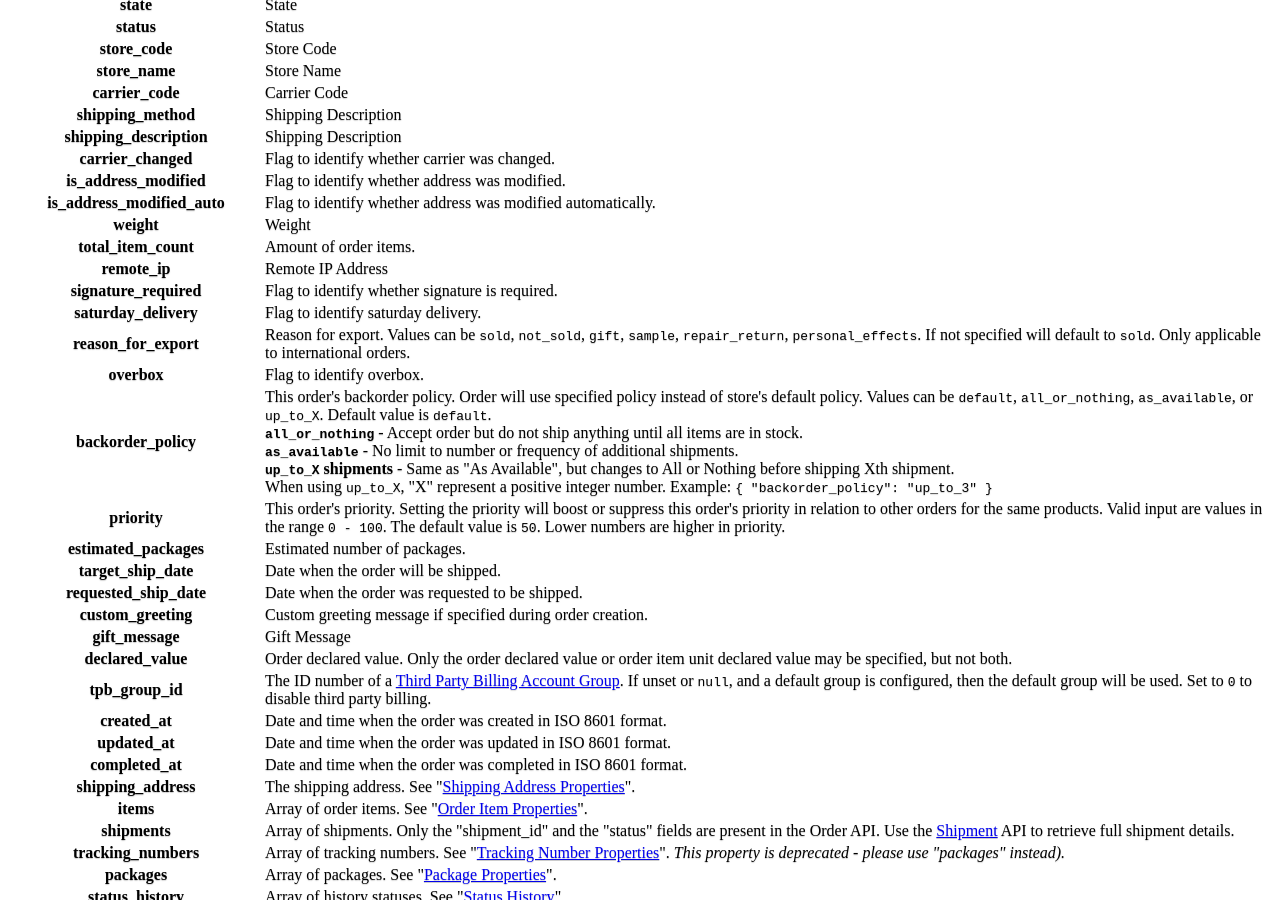
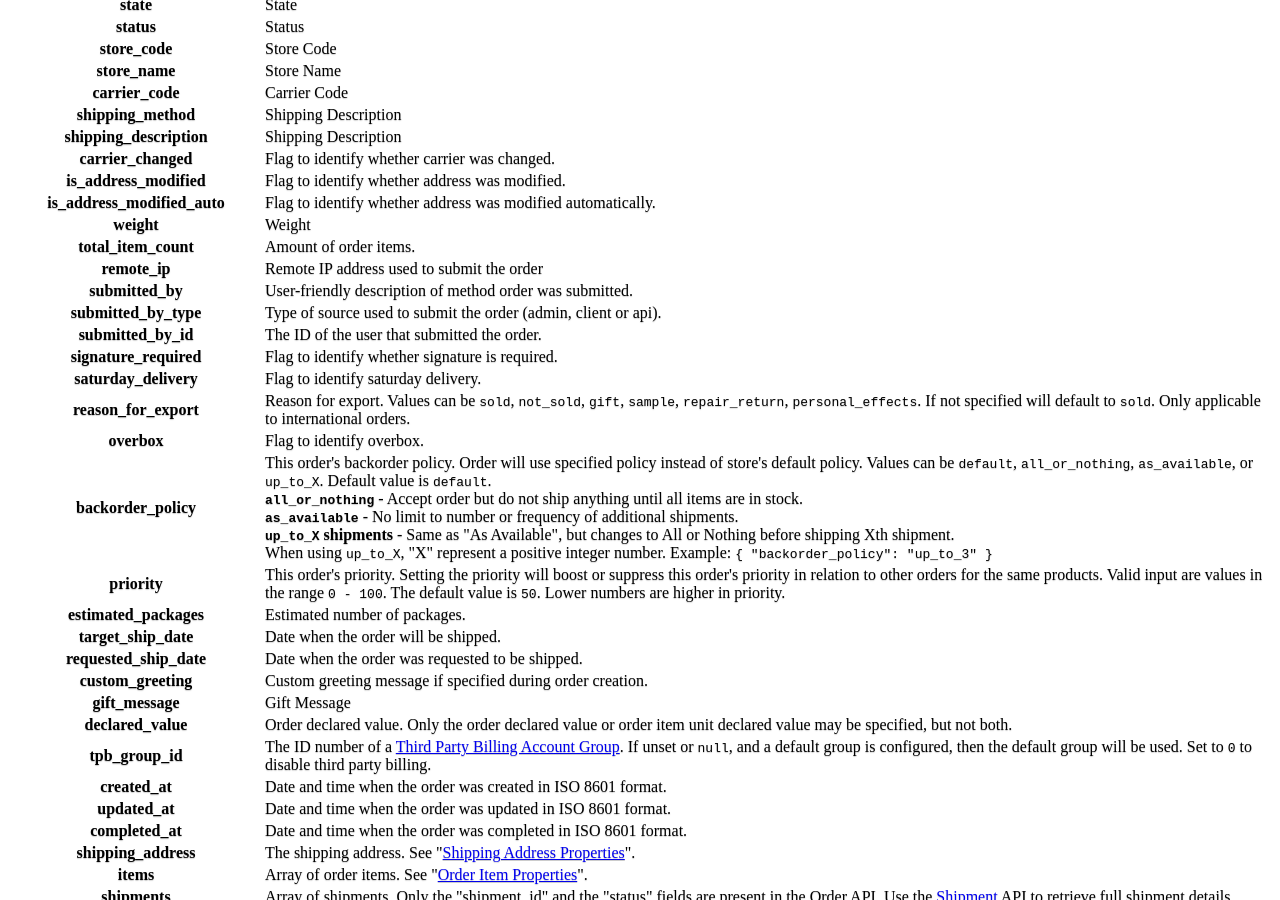
Before and after one commit to ShipStream/shipstream.github.io, a Jekyll site: the page built from _posts/2014-07-25-order.md, in a window 1280 px wide and 900 px high, scrolled down 13932 px. Built offline with Jekyll 4.4.1, drawn with Linux system fonts in a browser that asks for light colours; a style sheet for code colours, icons or effects is not loaded.

Commit message:
Add documentation for submitted_by_* fields.

```diff
--- a/_posts/2014-07-25-order.md
+++ b/_posts/2014-07-25-order.md
@@ -964,7 +964,19 @@ Attempt to cancel all items on an order:
     </tr>
     <tr>
         <th>remote_ip</th>
-        <td>Remote IP Address</td>
+        <td>Remote IP address used to submit the order</td>
+    </tr>
+    <tr>
+        <th>submitted_by</th>
+        <td>User-friendly description of method order was submitted.</td>
+    </tr>
+    <tr>
+        <th>submitted_by_type</th>
+        <td>Type of source used to submit the order (admin, client or api).</td>
+    </tr>
+    <tr>
+        <th>submitted_by_id</th>
+        <td>The ID of the user that submitted the order.</td>
     </tr>
     <tr>
         <th>signature_required</th>
```
